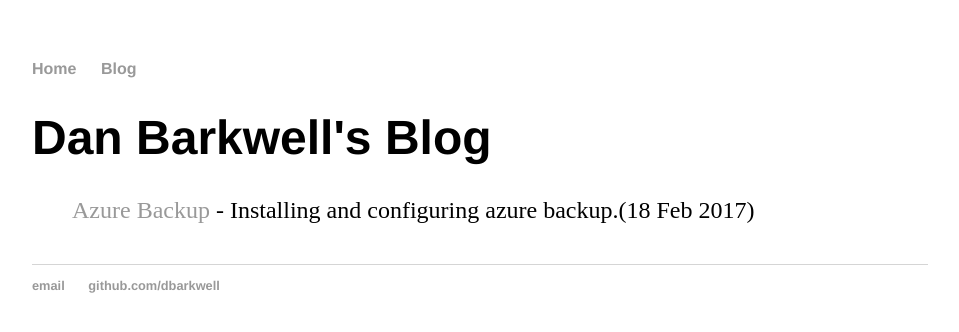
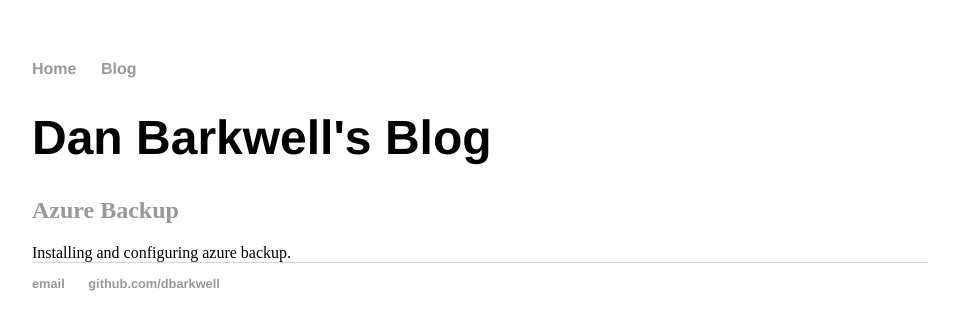
Before and after one commit to dbarkwell/dbarkwell.github.io, a Jekyll site: the page built from blog/index.html, in a window 1280 px wide. Shown: the top 332 px of the page, without its empty margins (160-1119 px from the left). Built offline with Jekyll 4.4.1, drawn with Linux system fonts in a browser that asks for light colours.

Commit message:
Adjusted style

```diff
--- a/blog/index.html
+++ b/blog/index.html
@@ -2,8 +2,21 @@
 layout: default
 title: Dan Barkwell's Blog
 ---
-<ul class="posts">
+<div class="posts">
     {% for post in site.posts %}
-    <li><a href="{{ post.url }}" title="{{ post.title }}">{{ post.title }}</a> - <span>{{ post.description }}</span><span>({{ post.date | date_to_string }})</span></li>
+    <article class="post {{ post.tags }}">
+        <header>
+            <!-- category -->
+            <h2 class="post-title">
+                <a href="{{ post.url }}" title="{{ post.subject }}">{{ post.subject }}</a>
+            </h2>
+            <div class="post-meta">
+                <h3>
+                    <span>{{ post.date-posted | date_to_string }}</span>
+                </h3>
+            </div>
+        </header>
+        <div class="description">{{ post.description }}</div>
+    </article>
     {% endfor %}
-</ul>
+</div>
```
Also changed, not shown: _posts/2017-02-18-azure-backup.md (+3 -1 lines).
